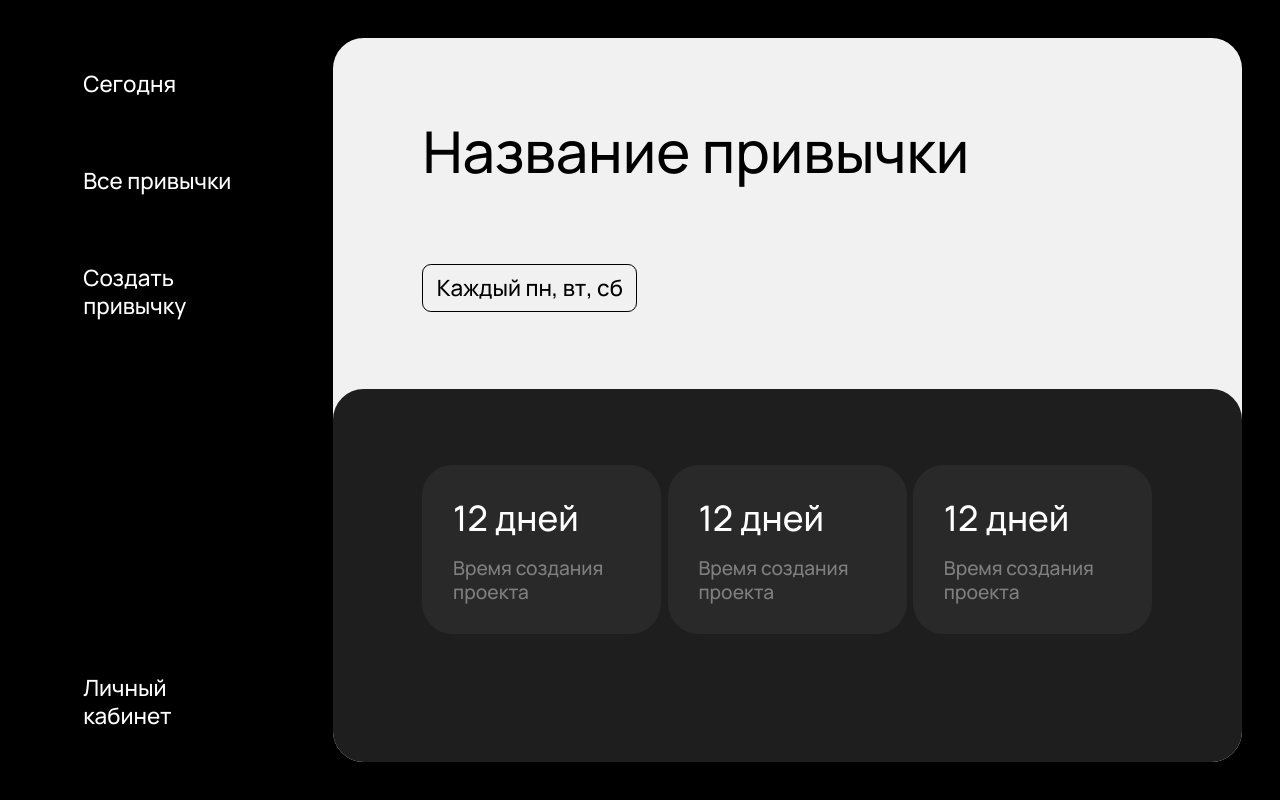
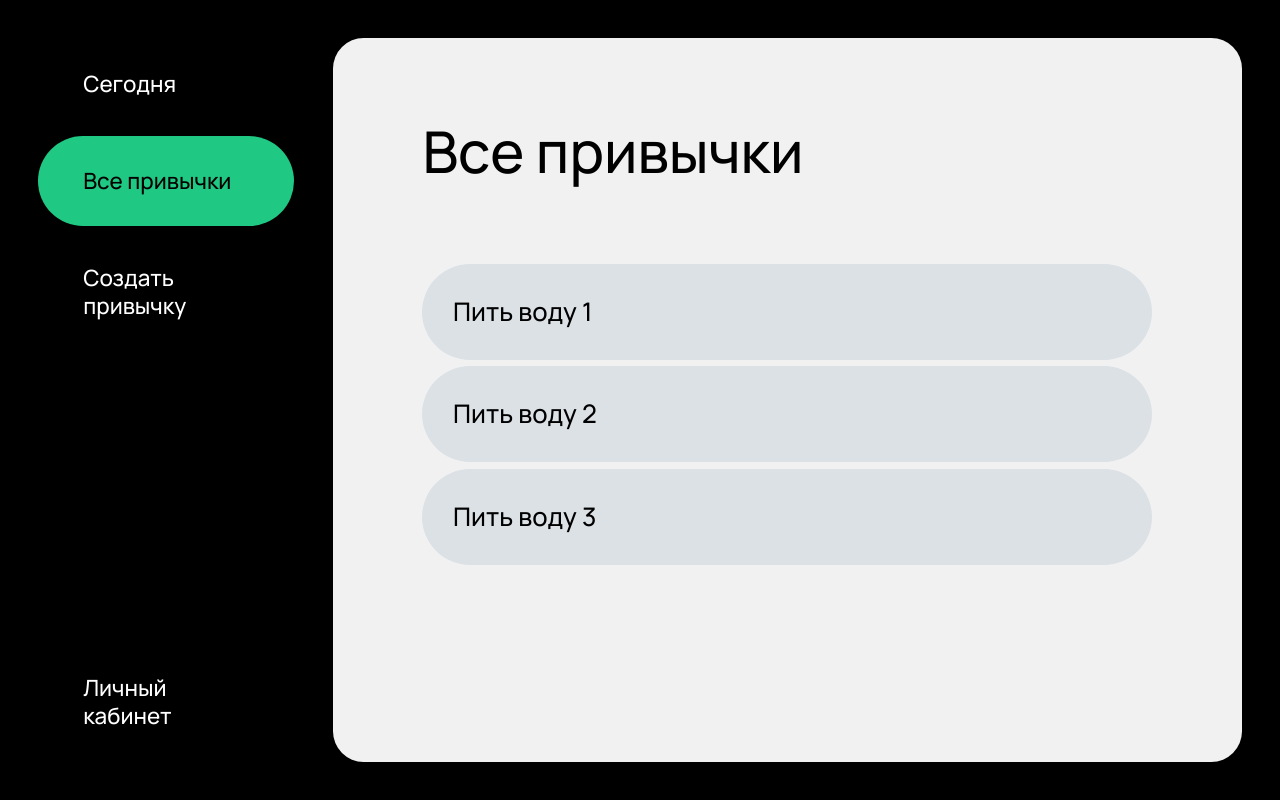
Before and after one commit to RomaFedoro/itera-frontend, a Next.js app: page /habits in a window 1280 px wide. Built offline with nearby package versions, Linux system fonts and the light colour scheme.

Commit message:
feat(all habits): create page

```diff
--- a/src/app/habits/page.tsx
+++ b/src/app/habits/page.tsx
@@ -1,11 +1,13 @@
-import HabitInfo from '@/components/habit/HabitInfo';
-import HabitStatistics from '@/components/habit/HabitStatistics';
+import React from 'react';
+import AllHabitList from '@/container/AllHabitList';
 
-export default function HabitPage() {
+const AllHabits = () => {
   return (
-    <>
-      <HabitInfo />
-      <HabitStatistics />
-    </>
+    <div className="content">
+      <h1>Все привычки</h1>
+      <AllHabitList />
+    </div>
   );
-}
+};
+
+export default AllHabits;
--- a/src/components/HabitItem/index.tsx
+++ b/src/components/HabitItem/index.tsx
@@ -3,9 +3,11 @@ import HabitCheckbox from '@/components/ui/HabitCheckbox';
 import styles from './styles.module.scss';
 import { THabitItem } from '@/types/habit';
 import cn from 'classnames';
+import Link from 'next/link';
 
 type THabitItemProps = {
-  onChange: (id: number, completedSteps: number) => void;
+  onChange?: (id: number, completedSteps: number) => void;
+  onlyRead?: boolean;
 } & THabitItem;
 
 const HabitItem = ({
@@ -13,23 +15,35 @@ const HabitItem = ({
   title,
   totalSteps,
   completedSteps,
+  onlyRead,
   onChange,
 }: THabitItemProps) => {
   const needRepeat = totalSteps - completedSteps;
 
   const handleCheckboxChange = () => {
-    onChange(
-      id,
-      totalSteps > completedSteps ? completedSteps + 1 : completedSteps - 1
-    );
+    if (onChange)
+      onChange(
+        id,
+        totalSteps > completedSteps ? completedSteps + 1 : completedSteps - 1
+      );
   };
 
   return (
     <div
-      className={cn(styles.habit, needRepeat <= 0 && styles.habit_completed)}
+      className={cn(
+        styles.habit,
+        needRepeat <= 0 && !onlyRead && styles.habit_completed
+      )}
     >
-      <HabitCheckbox onChange={handleCheckboxChange} needRepeat={needRepeat} />
-      <div className={styles.habit__title}>{title}</div>
+      {!onlyRead && (
+        <HabitCheckbox
+          onChange={handleCheckboxChange}
+          needRepeat={needRepeat}
+        />
+      )}
+      <Link href={`/habits/${id}`} className={styles.habit__title}>
+        {title}
+      </Link>
     </div>
   );
 };
--- a/src/components/HabitItem/styles.module.scss
+++ b/src/components/HabitItem/styles.module.scss
@@ -11,6 +11,9 @@
     font-size: 1.6rem;
     color: #000;
     flex: 1;
+    min-height: 2.8rem;
+    display: flex;
+    align-items: center;
   }
 
   &_completed {
--- a/src/components/ListHabits/index.tsx
+++ b/src/components/ListHabits/index.tsx
@@ -5,14 +5,20 @@ import { THabitList } from '@/types/habit';
 
 type TListHabits = {
   habits: THabitList;
-  onChange: (id: number, completedSteps: number) => void;
+  onChange?: (id: number, completedSteps: number) => void;
+  onlyRead?: boolean;
 };
 
-const ListHabits = ({ habits, onChange }: TListHabits) => {
+const ListHabits = ({ habits, onlyRead, onChange }: TListHabits) => {
   return (
     <ul className={styles.container}>
       {habits.map((habit) => (
-        <HabitItem key={habit.id} onChange={onChange} {...habit} />
+        <HabitItem
+          key={habit.id}
+          onChange={onChange}
+          onlyRead={onlyRead}
+          {...habit}
+        />
       ))}
     </ul>
   );
--- /dev/null
+++ b/src/constants/list.ts
@@ -0,0 +1,22 @@
+import { THabitList } from '@/types/habit';
+
+export const defaultHabitList: THabitList = [
+  {
+    id: 1,
+    title: 'Пить воду 1',
+    totalSteps: 10,
+    completedSteps: 5,
+  },
+  {
+    id: 2,
+    title: 'Пить воду 2',
+    totalSteps: 10,
+    completedSteps: 10,
+  },
+  {
+    id: 3,
+    title: 'Пить воду 3',
+    totalSteps: 10,
+    completedSteps: 1,
+  },
+].sort((a, b) => a.id - b.id);
--- /dev/null
+++ b/src/container/AllHabitList/index.tsx
@@ -0,0 +1,9 @@
+import React from 'react';
+import ListHabits from '@/components/ListHabits';
+import { defaultHabitList } from '@/constants/list';
+
+const AllHabitList = () => {
+  return <ListHabits habits={defaultHabitList} onlyRead />;
+};
+
+export default AllHabitList;
--- a/src/container/Menu/components/MenuItem/style.module.scss
+++ b/src/container/Menu/components/MenuItem/style.module.scss
@@ -9,7 +9,7 @@
   user-select: none;
   cursor: pointer;
   border-radius: 10rem;
-  transition: background-color var(--animation);
+  transition: background-color var(--animation), color var(--animation);
 
   &:hover {
     background-color: var(--background-color-substrate);
@@ -17,6 +17,7 @@
 
   &_active {
     background-color: var(--color-main);
+    color: black;
     cursor: default;
 
     &:hover {
--- a/src/container/Menu/constants.ts
+++ b/src/container/Menu/constants.ts
@@ -6,7 +6,7 @@ export const menuLinks: TMenuLink[] = [
     title: 'Сегодня',
   },
   {
-    link: '/all',
+    link: '/habits',
     title: 'Все привычки',
   },
   {
```
Also changed, not shown: src/app/habits/[id]/page.tsx (added, +11 -0 lines), src/container/TodayHabitList/index.tsx (+1 -21 lines).
